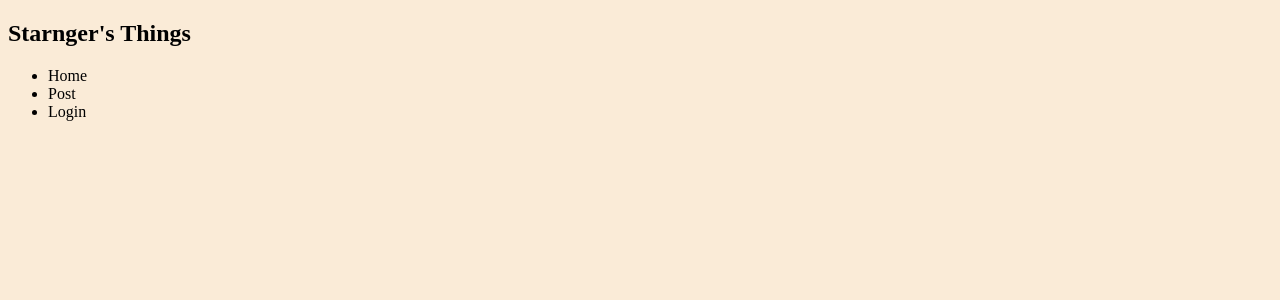
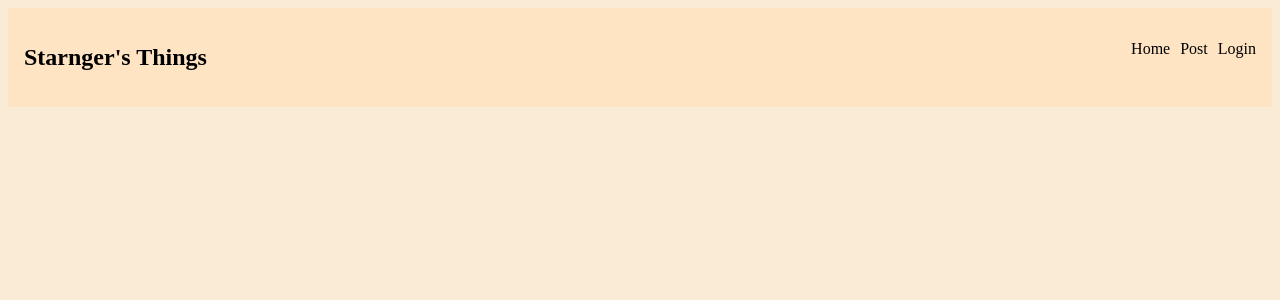
Before and after one commit to Alexmm1/Strangers-Things, a React (Create React App) app: page / in a window 1280 px wide. Shown: the top 300 px of the page. Built offline with nearby package versions, Linux system fonts and the light colour scheme; no server answers.

Commit message:
added some style to the navbar

```diff
--- a/public/style.css
+++ b/public/style.css
@@ -1,3 +1,20 @@
 body {
     background-color: antiquewhite;
 }
+
+.navbar {
+    display: flex;
+    background-color: bisque;
+    justify-content: space-between;
+    padding: 1rem;
+}
+
+.navbar ul {
+    list-style: none;
+    display: flex;
+    flex-direction: row;
+}
+
+.navbar ul li {
+    padding-left: 10px;
+}
```
